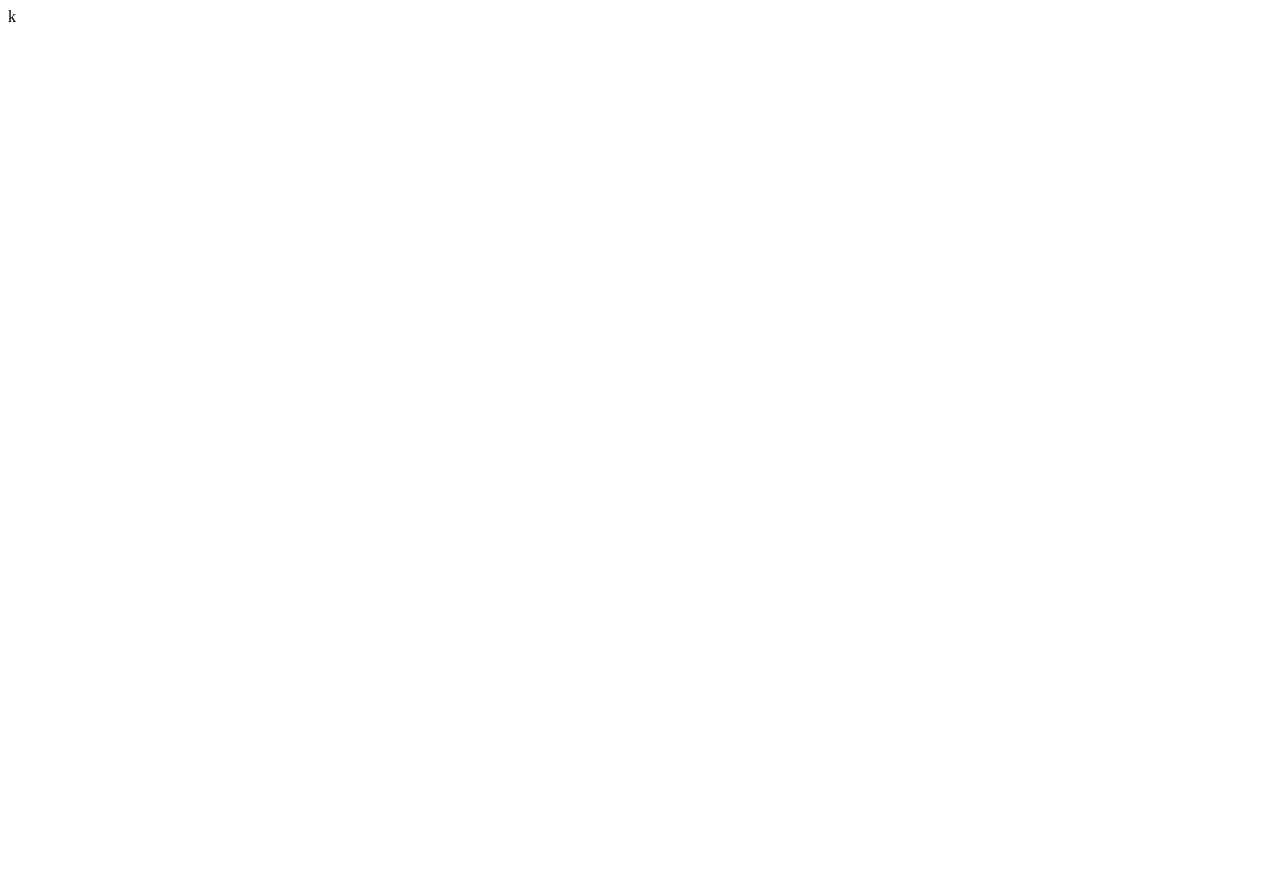
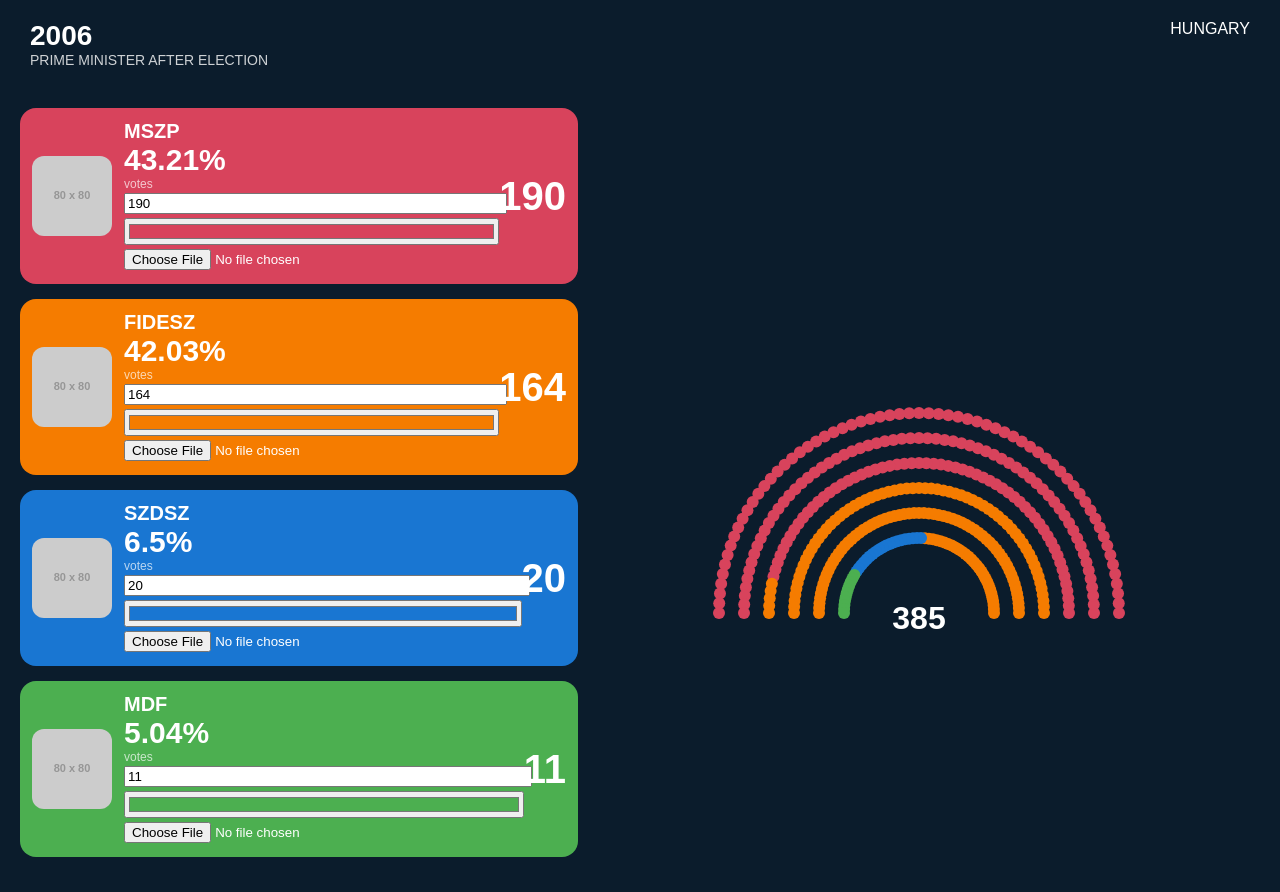
Before and after one commit to samuelherbst678-lab/cuddly-guacamole, a plain HTML site: page index.html in a window 1280 px wide. Before the commit the page ends 800 px from the top, so only its background shows below. Drawn offline with Linux system fonts and the light colour scheme; placeholder pictures from the web are drawn by us.

Commit message:
Update index.html

```diff
--- a/index.html
+++ b/index.html
@@ -1 +1,248 @@
-k
+<!DOCTYPE html>
+<html lang="de">
+<head>
+<meta charset="UTF-8">
+<title>Election Dashboard</title>
+
+<style>
+body {
+    margin: 0;
+    background: #0b1c2c;
+    font-family: Arial, sans-serif;
+    color: white;
+}
+
+/* HEADER */
+.header {
+    display: flex;
+    justify-content: space-between;
+    padding: 20px 30px;
+}
+
+.year {
+    font-size: 28px;
+    font-weight: bold;
+}
+
+.title {
+    font-size: 14px;
+    opacity: 0.8;
+}
+
+/* LAYOUT */
+.container {
+    display: flex;
+    padding: 20px;
+}
+
+/* LEFT SIDE */
+.left {
+    width: 45%;
+}
+
+/* PARTY CARD */
+.party {
+    display: flex;
+    align-items: center;
+    border-radius: 16px;
+    margin-bottom: 15px;
+    padding: 12px;
+}
+
+.party img {
+    width: 80px;
+    height: 80px;
+    border-radius: 12px;
+    object-fit: cover;
+    margin-right: 12px;
+}
+
+.info {
+    flex: 1;
+}
+
+.name {
+    font-weight: bold;
+    font-size: 20px;
+}
+
+.percent {
+    font-size: 30px;
+    font-weight: bold;
+}
+
+.small {
+    font-size: 12px;
+    opacity: 0.7;
+}
+
+.seats {
+    font-size: 40px;
+    font-weight: bold;
+    text-align: right;
+}
+
+/* INPUTS */
+.controls input {
+    width: 100%;
+    margin: 2px 0;
+}
+
+/* RIGHT SIDE */
+.right {
+    width: 55%;
+    display: flex;
+    justify-content: center;
+    align-items: center;
+}
+
+/* HALF CIRCLE */
+.canvas-wrap {
+    position: relative;
+}
+
+.total {
+    position: absolute;
+    bottom: 30px;
+    left: 50%;
+    transform: translateX(-50%);
+    font-size: 32px;
+    font-weight: bold;
+}
+</style>
+</head>
+
+<body>
+
+<div class="header">
+    <div>
+        <div class="year" contenteditable="true">2006</div>
+        <div class="title" contenteditable="true">
+            PRIME MINISTER AFTER ELECTION
+        </div>
+    </div>
+    <div contenteditable="true">HUNGARY</div>
+</div>
+
+<div class="container">
+
+    <div class="left" id="parties"></div>
+
+    <div class="right">
+        <div class="canvas-wrap">
+            <canvas id="chart" width="600" height="350"></canvas>
+            <div class="total" id="total">0</div>
+        </div>
+    </div>
+
+</div>
+
+<script>
+
+let parties = [
+    {name:"MSZP", percent:43.21, seats:190, color:"#d8435c", img:""},
+    {name:"FIDESZ", percent:42.03, seats:164, color:"#f57c00", img:""},
+    {name:"SZDSZ", percent:6.5, seats:20, color:"#1976d2", img:""},
+    {name:"MDF", percent:5.04, seats:11, color:"#4caf50", img:""}
+];
+
+function render() {
+    const container = document.getElementById("parties");
+    container.innerHTML = "";
+
+    parties.forEach((p,i)=>{
+
+        let div = document.createElement("div");
+        div.className = "party";
+        div.style.background = p.color;
+
+        div.innerHTML = `
+            <img src="${p.img || 'https://via.placeholder.com/80'}" id="img${i}">
+
+            <div class="info">
+                <div class="name" contenteditable oninput="update(${i},'name',this.innerText)">${p.name}</div>
+                <div class="percent" contenteditable oninput="update(${i},'percent',this.innerText)">${p.percent}%</div>
+                <div class="small">votes</div>
+
+                <div class="controls">
+                    <input type="number" value="${p.seats}" onchange="update(${i},'seats',this.value)">
+                    <input type="color" value="${p.color}" onchange="update(${i},'color',this.value)">
+                    <input type="file" onchange="upload(event,${i})">
+                </div>
+            </div>
+
+            <div class="seats">${p.seats}</div>
+        `;
+
+        container.appendChild(div);
+    });
+
+    draw();
+}
+
+function update(i,key,val){
+    if(key==="seats") val = Number(val);
+    if(key==="percent") val = parseFloat(val);
+    parties[i][key]=val;
+    render();
+}
+
+function upload(e,i){
+    let file = e.target.files[0];
+    let reader = new FileReader();
+    reader.onload = function(ev){
+        parties[i].img = ev.target.result;
+        render();
+    }
+    reader.readAsDataURL(file);
+}
+
+/* PUNKT-HALBKREIS (wie im Bild) */
+function draw(){
+    let canvas = document.getElementById("chart");
+    let ctx = canvas.getContext("2d");
+
+    ctx.clearRect(0,0,600,350);
+
+    let total = parties.reduce((a,b)=>a+b.seats,0);
+    document.getElementById("total").innerText = total;
+
+    let seatsArray = [];
+
+    parties.forEach(p=>{
+        for(let i=0;i<p.seats;i++){
+            seatsArray.push(p.color);
+        }
+    });
+
+    let rows = 6;
+    let maxPerRow = Math.ceil(seatsArray.length / rows);
+
+    let index = 0;
+
+    for(let r=0;r<rows;r++){
+        let radius = 200 - r*25;
+        let seatsInRow = Math.min(maxPerRow, seatsArray.length - index);
+
+        for(let i=0;i<seatsInRow;i++){
+            let angle = Math.PI * (i/(seatsInRow-1));
+
+            let x = 300 + radius * Math.cos(angle);
+            let y = 300 - radius * Math.sin(angle);
+
+            ctx.beginPath();
+            ctx.arc(x,y,6,0,2*Math.PI);
+            ctx.fillStyle = seatsArray[index];
+            ctx.fill();
+
+            index++;
+        }
+    }
+}
+
+render();
+
+</script>
+
+</body>
+</html>
```
